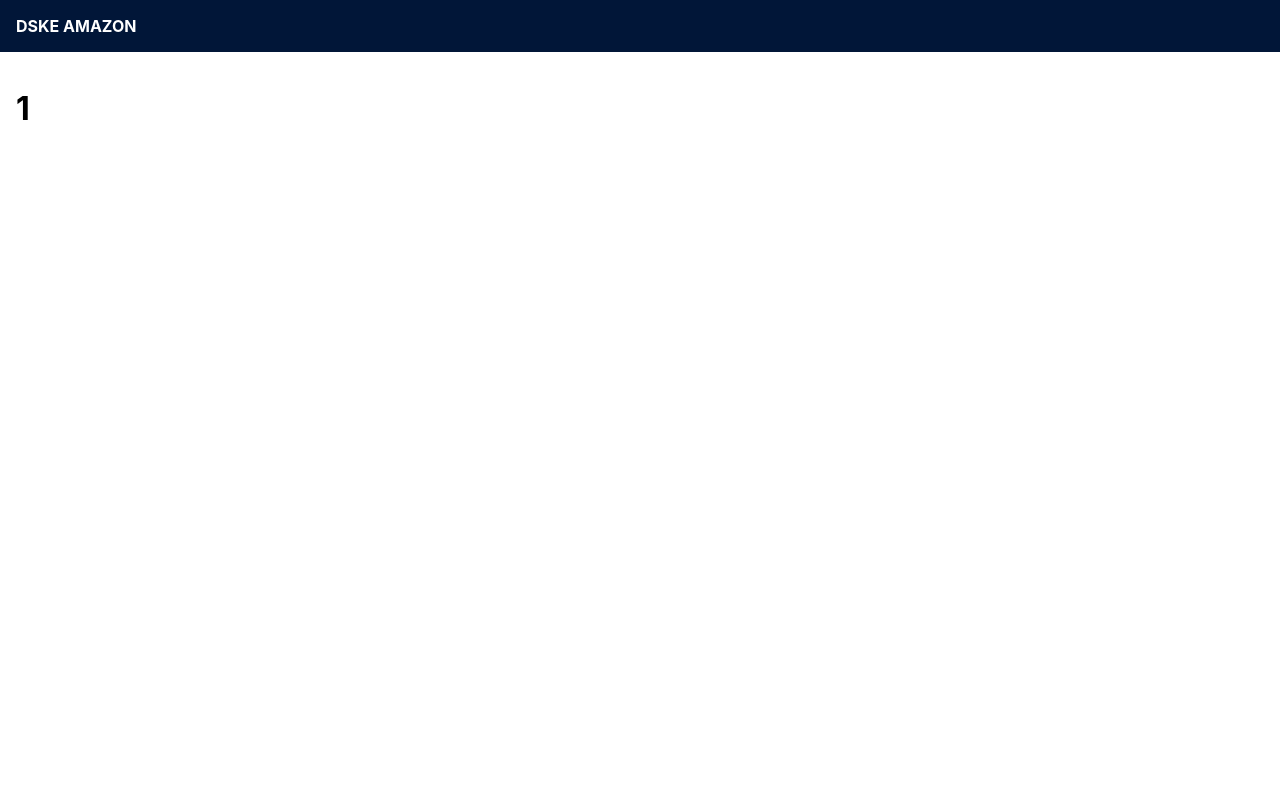
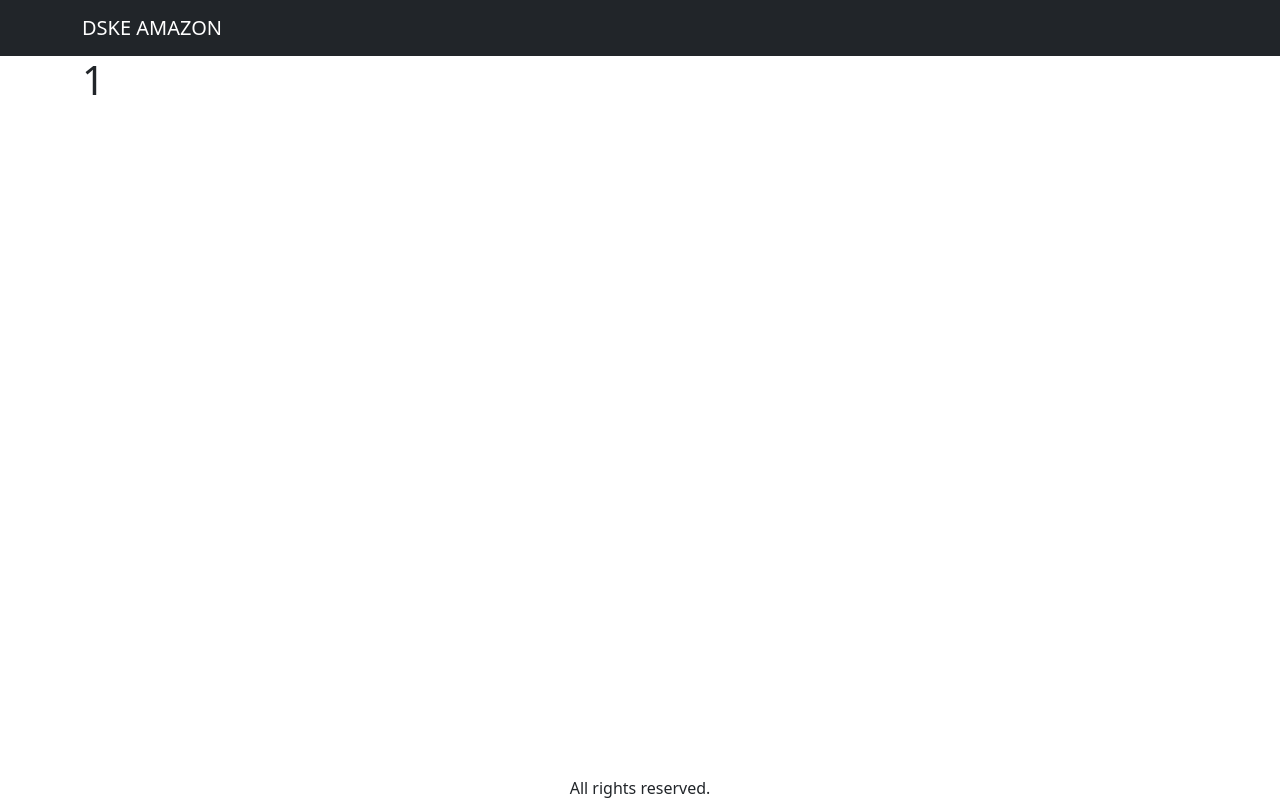
Before and after one commit to theopen4/reactEcomerces, a React (Create React App) app in the folder amazona/frontend/: page /product/1 in a window 1280 px wide. Built offline with nearby package versions, Linux system fonts and the light colour scheme.

Commit message:
10. Add bootstrap UI Framework

```diff
--- a/amazona/frontend/package.json
+++ b/amazona/frontend/package.json
@@ -8,8 +8,11 @@
     "@testing-library/react": "^13.4.0",
     "@testing-library/user-event": "^13.5.0",
     "axios": "^1.4.0",
+    "bootstrap": "^5.2.3",
     "react": "^18.2.0",
+    "react-bootstrap": "^2.7.4",
     "react-dom": "^18.2.0",
+    "react-router-bootstrap": "^0.26.2",
     "react-router-dom": "^6.11.2",
     "react-scripts": "^2.1.3",
     "use-reducer-logger": "^1.0.2",
--- a/amazona/frontend/src/App.js
+++ b/amazona/frontend/src/App.js
@@ -1,20 +1,35 @@
 import React from 'react';
-import { BrowserRouter, Link, Route, Routes } from 'react-router-dom';
+import { BrowserRouter, Route, Routes } from 'react-router-dom';
 import HomeScreen from './screens/HomeScreen';
 import ProductScreen from './screens/ProductScreen';
+import Navbar from 'react-bootstrap/Navbar';
+import Container from 'react-bootstrap/Container';
+import { LinkContainer } from 'react-router-bootstrap';
+
 function App() {
   return (
     <BrowserRouter>
-      <div>
+      <div className="d-flex flex-column site-container">
         <header>
-          <Link to="/">DSKE AMAZON </Link>
+          <Navbar bg="dark" variant="dark">
+            <Container>
+              <LinkContainer to="/">
+                <Navbar.Brand>DSKE AMAZON</Navbar.Brand>
+              </LinkContainer>
+            </Container>
+          </Navbar>
         </header>
         <main>
-          <Routes>
-            <Route path="/product/:slug" element={<ProductScreen />} />
-            <Route path="/" element={<HomeScreen />} />
-          </Routes>
+          <Container>
+            <Routes>
+              <Route path="/product/:slug" element={<ProductScreen />} />
+              <Route path="/" element={<HomeScreen />} />
+            </Routes>
+          </Container>
         </main>
+        <footer>
+          <div className="text-center"> All rights reserved.</div>
+        </footer>
       </div>
     </BrowserRouter>
   );
--- a/amazona/frontend/src/index.css
+++ b/amazona/frontend/src/index.css
@@ -6,17 +6,12 @@ body {
   -webkit-font-smoothing: antialiased;
   -moz-osx-font-smoothing: grayscale;
 }
-header {
-  background-color: #011638;
-  padding: 1rem;
+.site-container {
+  min-height: 100vh;
 }
-header a {
-  color: #ffff;
-  font-weight: bold;
-  text-decoration: none;
-}
+
 main {
-  padding: 1rem;
+  flex: 1;
 }
 .products {
   display: flex;
--- a/amazona/frontend/src/index.js
+++ b/amazona/frontend/src/index.js
@@ -2,6 +2,7 @@ import React from 'react';
 import ReactDOM from 'react-dom/client';
 import './index.css';
 import App from './App';
+import 'bootstrap/dist/css/bootstrap.min.css';
 import reportWebVitals from './reportWebVitals';
 
 const root = ReactDOM.createRoot(document.getElementById('root'));
```
Also changed, not shown: 2 other files (tests, documents, lock files or other folders).
